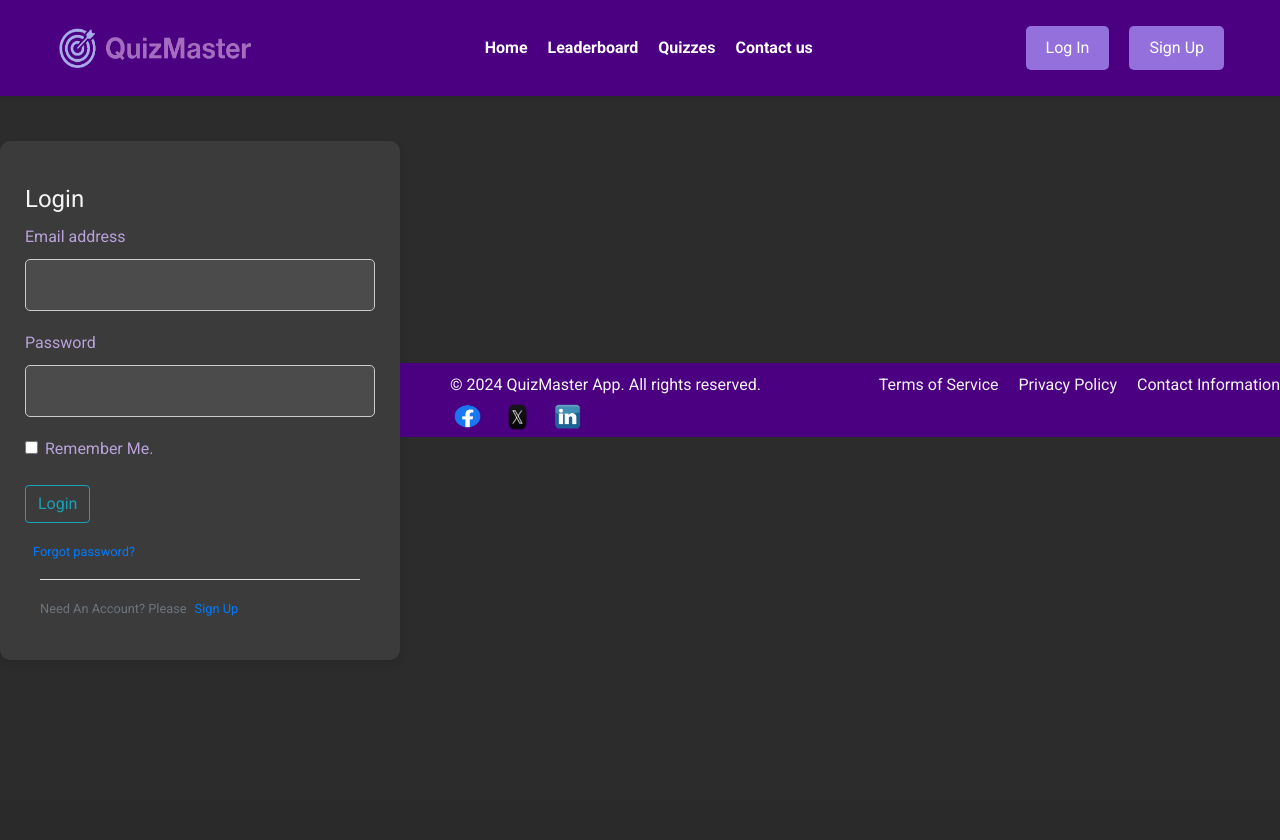
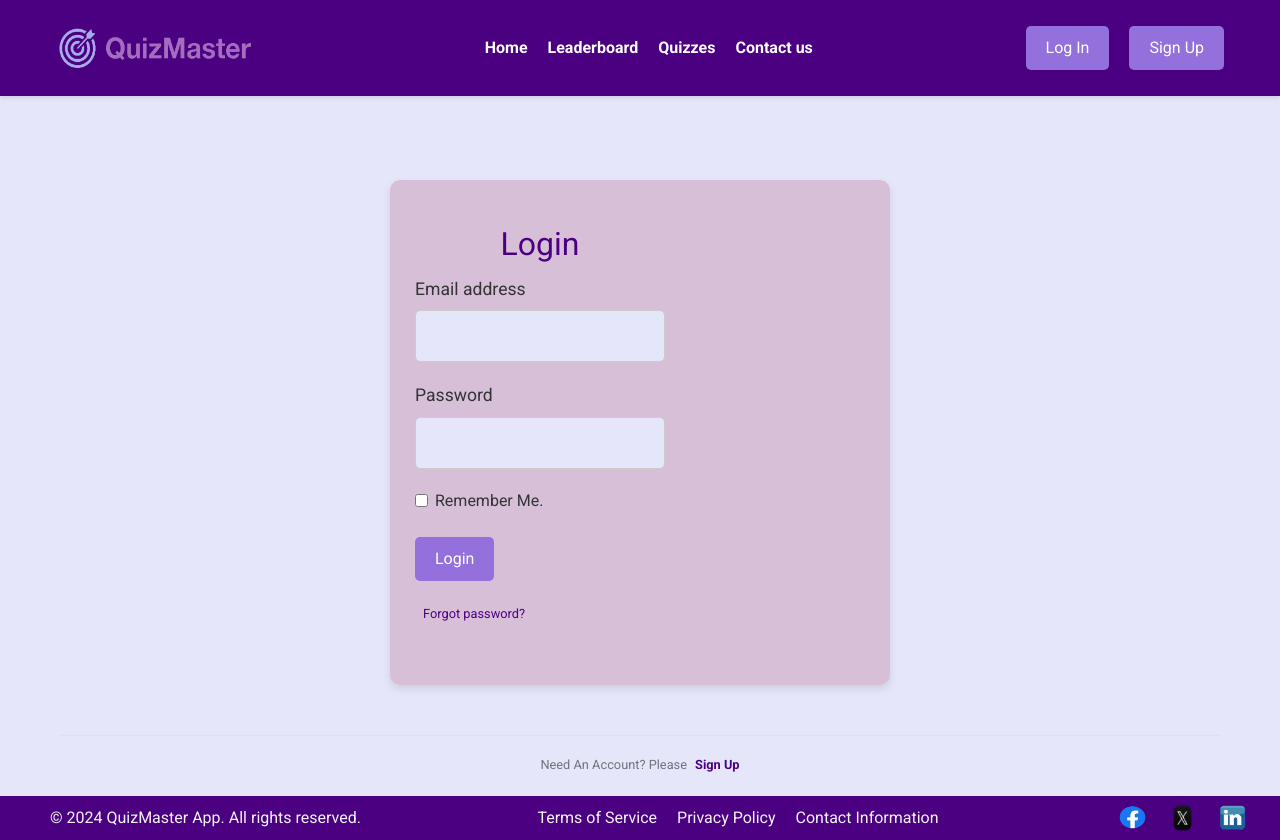
Before and after one commit to Aalaa-Fahim/Quiz_Master, a Flask app: page /login in a window 1280 px wide. Before the commit the page ends 660 px from the top, so only its background shows below. Run offline with Flask 3, Linux system fonts and the light colour scheme; some libraries are stand-ins or nearby versions.

Commit message:
login styles added

```diff
--- a/app/static/login.css
+++ b/app/static/login.css
@@ -1,95 +1,89 @@
-body {
-    font-family: 'Roboto', sans-serif;
-    margin: 0;
-    padding: 0;
-    /* background-color: #E6E6FA;
-    color: #333; */
-    background-color: #2C2C2C;
-    color: #f4f4f4;
-    display: flex;
-    justify-content: center;
-    align-items: center;
-    height: 100vh;
-}
-
-.container {
-    max-width: 400px;
-    width: 100%;
-    background-color: #3B3B3B;
+.main-style {
+    max-width: 500px;
+    margin: 100px auto 50px;
     padding: 40px;
+    background-color: #D8BFD8;
     border-radius: 10px;
     box-shadow: 0 4px 8px rgba(0, 0, 0, 0.1);
 }
 
-.container h1 {
-    text-align: center;
-    margin-bottom: 20px;
-    color: #a370ebfa;
+.main-style fieldset {
+    border: none;
 }
 
-form {
-    display: flex;
-    flex-direction: column;
+.main-style legend {
+    text-align: center;
+    font-size: 2em;
+    color: #4B0082;
 }
 
-form label {
-    margin-bottom: 10px;
-    color: #bca4ddfa;
+.main-style .form-group {
+    margin-bottom: 20px;
 }
 
-form input[type="text"],
-form input[type="password"] {
+.main-style .form-control-label {
+    font-size: 1.1em;
+    color: #333;
+}
+
+.main-style .form-control-lg {
     padding: 10px;
-    margin-bottom: 20px;
     border: 1px solid #ccc;
     border-radius: 5px;
-    background-color: #4B4B4B;
-    color: #f4f4f4;
+    background-color: #E6E6FA;
+    color: #333;
 }
 
-form input[type="text"]::placeholder,
-form input[type="password"]::placeholder {
-    color: #b6adc2fa;
+.main-style .form-control-lg.is-invalid {
+    border-color: #dc3545;
 }
 
-form button {
-    padding: 10px;
+.main-style .form-control-lg.is-valid {
+    border-color: #28a745;
+}
+
+.main-style .form-check-input {
+    margin-right: 10px;
+}
+
+.main-style .form-check-label {
+    color: #333;
+}
+
+.main-style .btn-outline-info {
+    background-color: #9370DB;
+    color: white;
     border: none;
     border-radius: 5px;
-    background-color: #a370ebfa;
-    color: white;
-    font-size: 1em;
+    padding: 10px 20px;
     cursor: pointer;
-    transition: background-color 0.3s;
 }
 
-form button:hover {
-    background-color: #8a5cd6;
+.main-style .btn-outline-info:hover {
+    background-color: #8364C9;
 }
 
-.links {
-    text-align: center;
-    margin-top: 20px;
+.main-style .text-muted a {
+    color: #4B0082;
+    text-decoration: none;
 }
 
-.links a {
-    color: #a370ebfa;
-    text-decoration: none;
-    margin: 0 10px;
-}
-
-.links a:hover {
+.main-style .text-muted a:hover {
     text-decoration: underline;
 }
 
-@media (max-width: 480px) {
-    .container {
-        padding: 20px;
-    }
+.border-top {
+    border-top: 1px solid #ccc;
+    padding-top: 20px;
+    text-align: center;
+}
 
-    form input[type="text"],
-    form input[type="password"],
-    form button {
-        padding: 8px;
-    }
+.border-top .text-muted a {
+    color: #4B0082;
+    text-decoration: none;
+    font-weight: bold;
 }
+
+.border-top .text-muted a:hover {
+    text-decoration: underline;
+}
```
